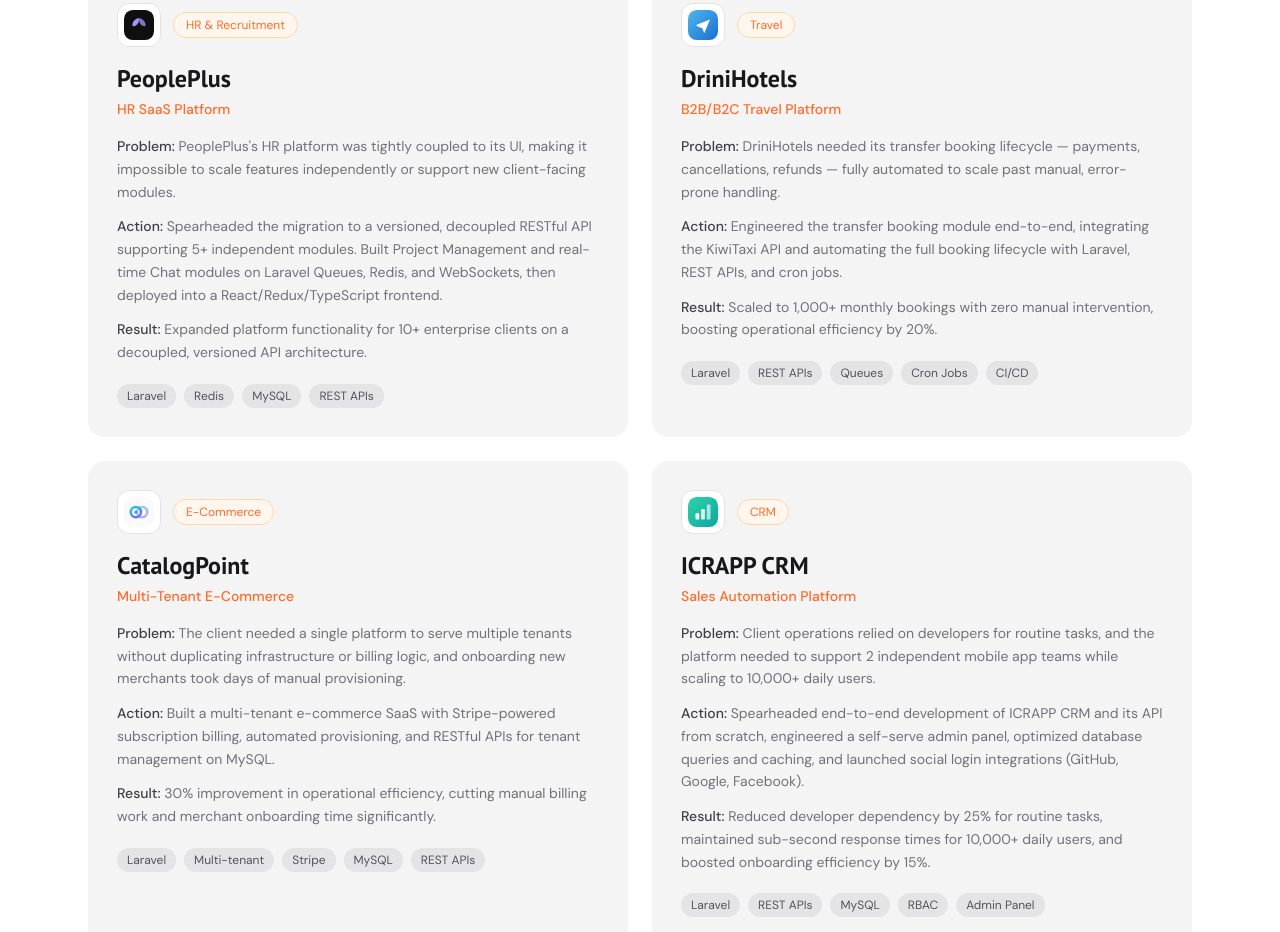
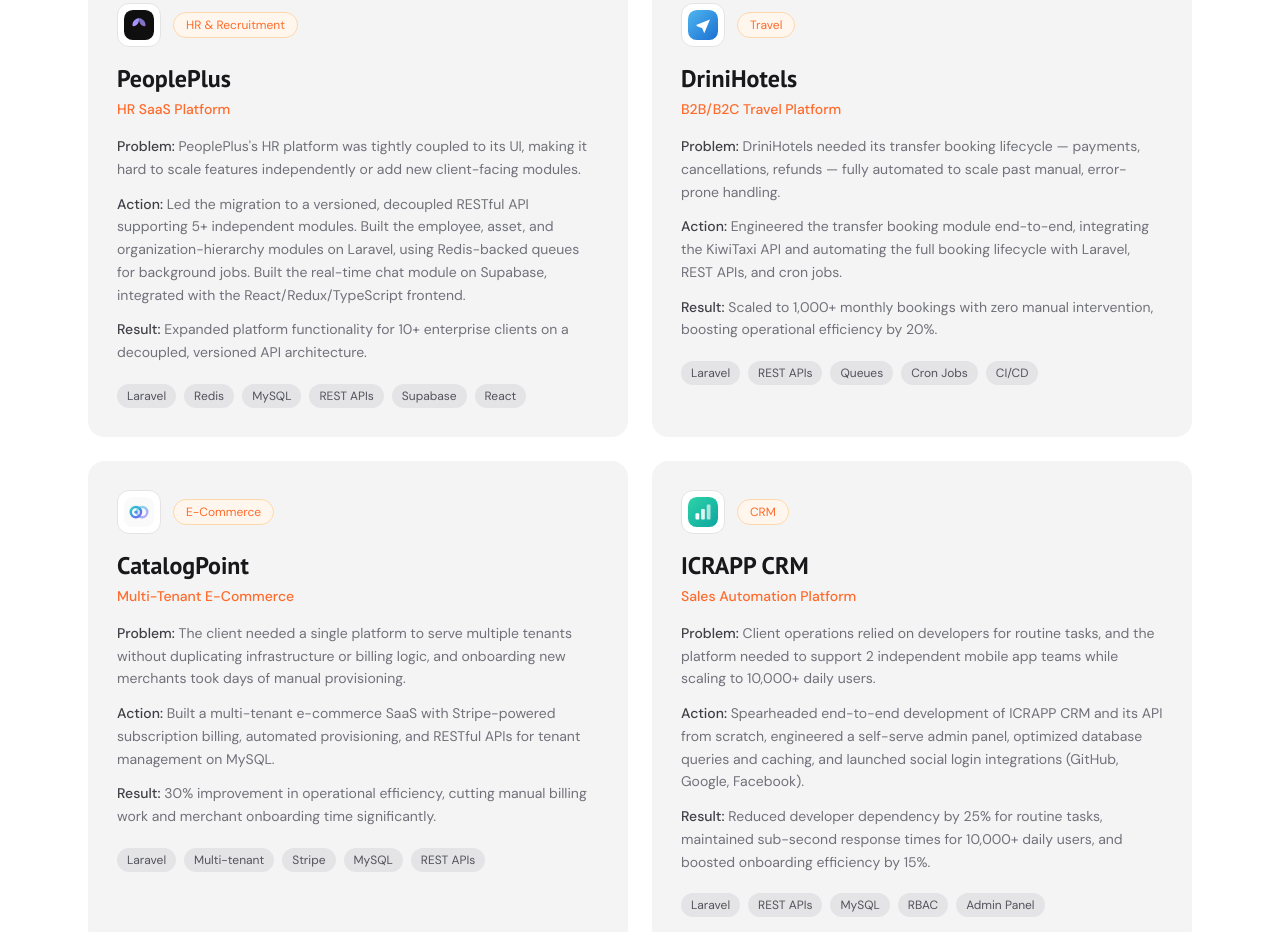
Before and after one commit to iqra-zb/portfolio, a Next.js app: page / in a window 1280 px wide. Shown: the part 2700-3632 px from the top of the page. Built offline with nearby package versions, Linux system fonts and the light colour scheme.

Commit message:
feat: peopleplus project details added

```diff
--- a/data/projects.ts
+++ b/data/projects.ts
@@ -42,17 +42,17 @@
     logo: '/logos/domus-ai-icon.svg',
     featured: true,
   },
-  {
+ {
     code: 'P+',
     name: 'PeoplePlus',
     tagline: 'HR SaaS Platform',
     category: 'HR & Recruitment',
     problem:
-      "PeoplePlus's HR platform was tightly coupled to its UI, making it impossible to scale features independently or support new client-facing modules.",
+      "PeoplePlus's HR platform was tightly coupled to its UI, making it hard to scale features independently or add new client-facing modules.",
     action:
-      'Spearheaded the migration to a versioned, decoupled RESTful API supporting 5+ independent modules. Built Project Management and real-time Chat modules on Laravel Queues, Redis, and WebSockets, then deployed into a React/Redux/TypeScript frontend.',
+      'Led the migration to a versioned, decoupled RESTful API supporting 5+ independent modules. Built the employee, asset, and organization-hierarchy modules on Laravel, using Redis-backed queues for background jobs. Built the real-time chat module on Supabase, integrated with the React/Redux/TypeScript frontend.',
     result: 'Expanded platform functionality for 10+ enterprise clients on a decoupled, versioned API architecture.',
-    tags: ['Laravel', 'Redis', 'MySQL', 'REST APIs'],
+    tags: ['Laravel', 'Redis', 'MySQL', 'REST APIs', 'Supabase', 'React'],
     logo: '/logos/peopleplus-icon.svg',
     featured: true,
   },
```
